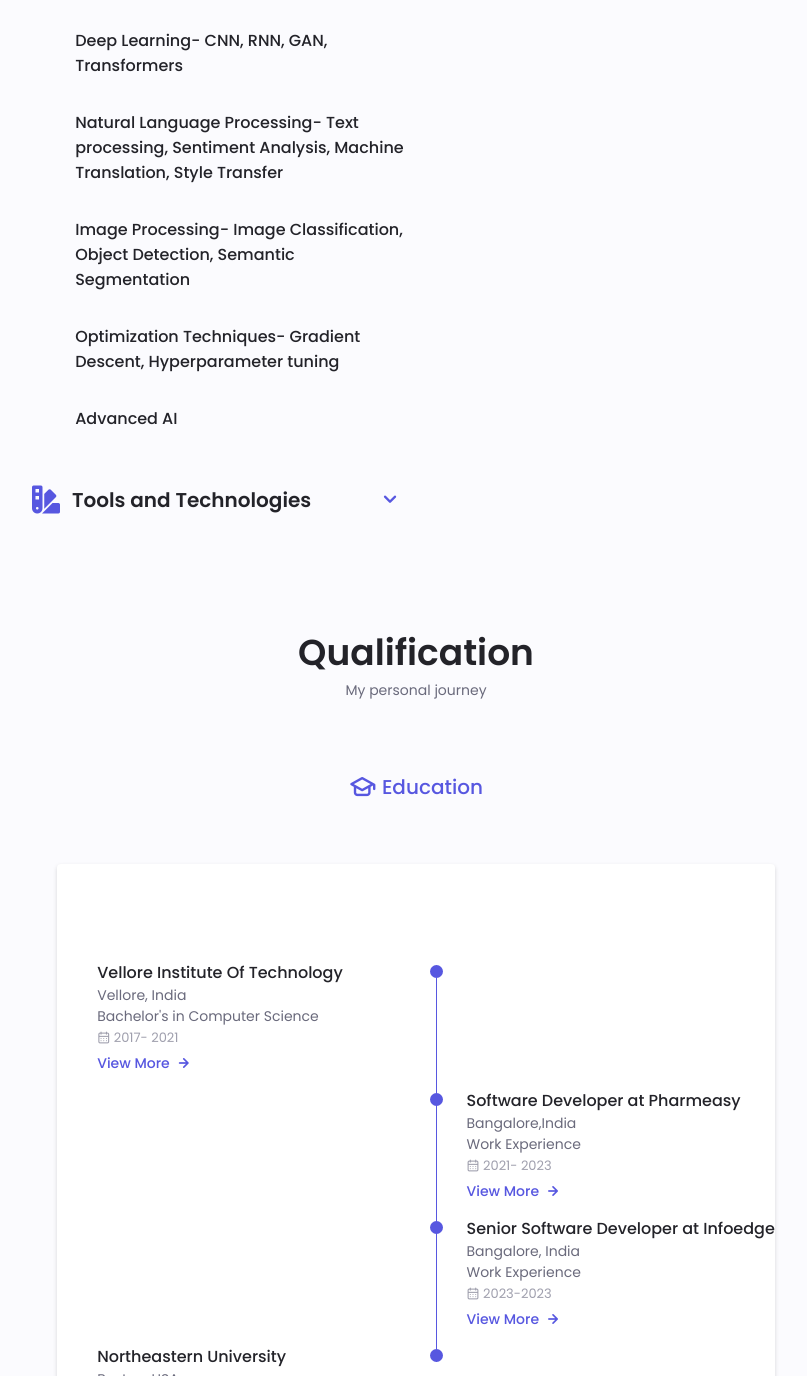
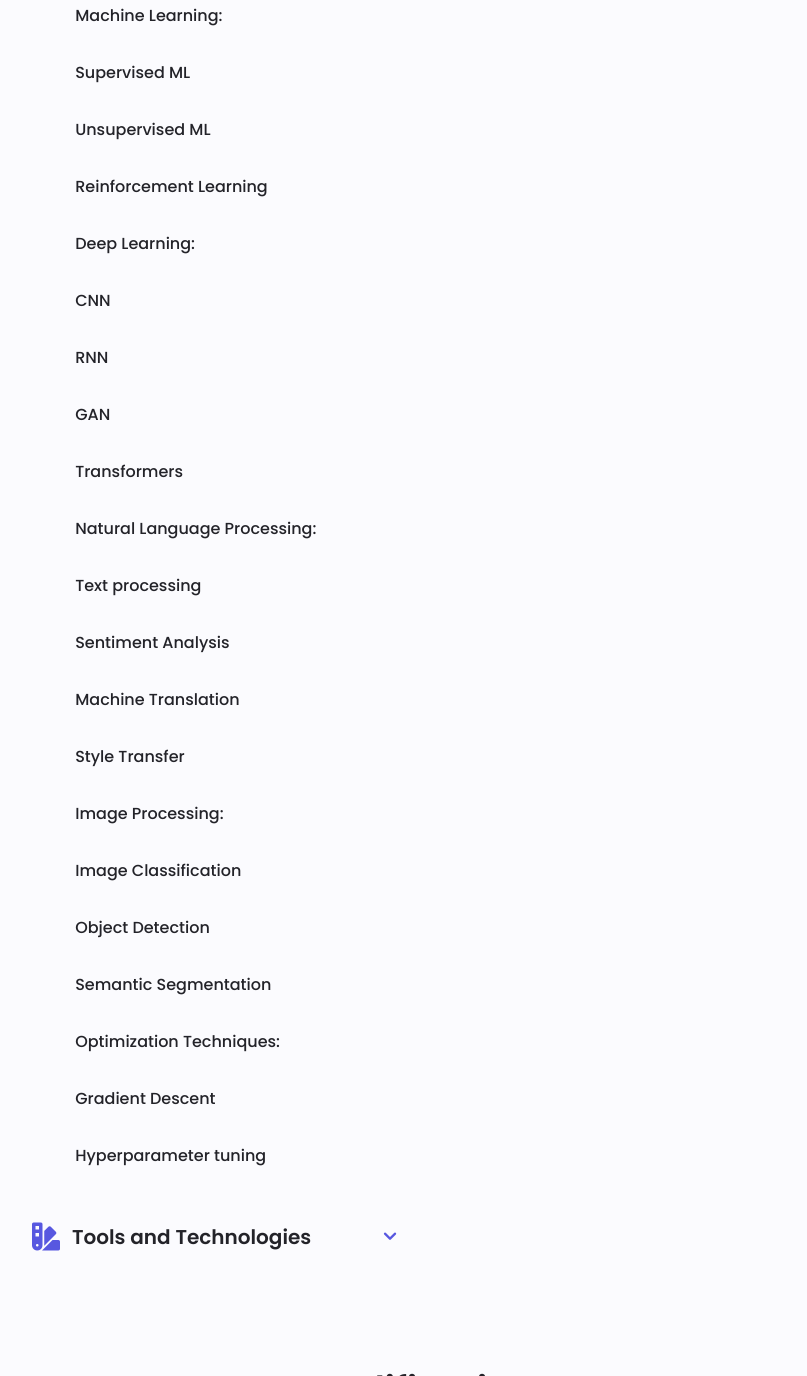
Before and after one commit to mehereasha2601/mehereasha2601.github.io, a plain HTML site: page index.html in a window 1280 px wide. Shown: the part 2616-3992 px from the top of the page, without its empty margins (224-1031 px from the left). Drawn offline with nearby package versions, Linux system fonts and the light colour scheme.

Commit message:
updated website

```diff
--- a/index.html
+++ b/index.html
@@ -230,6 +230,12 @@
                     </div>
 
                   </div>
+                <div class="skills__data">
+                  <div class="skills__titles">
+                    <h3 class="skills__name">MATLAB </h3>
+                  </div>
+
+                  </div>
                   <div class="skills__data">
                     <div class="skills__titles">
                       <h3 class="skills__name">R  </h3>
@@ -260,35 +266,128 @@
               <div class="skills__list grid">
                 <div class="skills__data">
                   <div class="skills__titles">
-                    <h3 class="skills__name">Machine Learning- Supervised, Unsupervised, Reinforcement Learning</h3>
+                    <h3 class="skills__name">Machine Learning:</h3>
                   </div>
 
                 </div>
                 <div class="skills__data">
                   <div class="skills__titles">
-                    <h3 class="skills__name">Deep Learning- CNN, RNN, GAN, Transformers</h3>
+                    <h3 class="skills__name">Supervised ML</h3>
                   </div>
 
                 </div>
                 <div class="skills__data">
                   <div class="skills__titles">
-                    <h3 class="skills__name">Natural Language Processing- Text processing, Sentiment Analysis, Machine Translation, Style Transfer</h3>
-                  </div>
-                </div>
-                <div class="skills__data">
-                  <div class="skills__titles">
-                    <h3 class="skills__name">Image Processing- Image Classification, Object Detection, Semantic Segmentation </h3>
-                  </div>
-                </div>
-                <div class="skills__data">
-                  <div class="skills__titles">
-                    <h3 class="skills__name">Optimization Techniques- Gradient Descent, Hyperparameter tuning</h3>
+                    <h3 class="skills__name">Unsupervised ML</h3>
                   </div>
 
                 </div>
                 <div class="skills__data">
                   <div class="skills__titles">
-                    <h3 class="skills__name">Advanced AI</h3>
+                    <h3 class="skills__name">Reinforcement Learning</h3>
+                  </div>
+
+                </div>
+                <div class="skills__data">
+                  <div class="skills__titles">
+                    <h3 class="skills__name">Deep Learning:</h3>
+                  </div>
+
+                </div>
+                <div class="skills__data">
+                  <div class="skills__titles">
+                    <h3 class="skills__name">CNN</h3>
+                  </div>
+
+                </div>
+                <div class="skills__data">
+                  <div class="skills__titles">
+                    <h3 class="skills__name">RNN</h3>
+                  </div>
+
+                </div>
+                <div class="skills__data">
+                  <div class="skills__titles">
+                    <h3 class="skills__name">GAN</h3>
+                  </div>
+
+                </div>
+                <div class="skills__data">
+                  <div class="skills__titles">
+                    <h3 class="skills__name">Transformers</h3>
+                  </div>
+
+                </div>
+                <div class="skills__data">
+                  <div class="skills__titles">
+                    <h3 class="skills__name">Natural Language Processing:</h3>
+                  </div>
+
+                </div>
+                <div class="skills__data">
+                  <div class="skills__titles">
+                    <h3 class="skills__name">Text processing</h3>
+                  </div>
+
+                </div>
+                <div class="skills__data">
+                  <div class="skills__titles">
+                    <h3 class="skills__name"> Sentiment Analysis</h3>
+                  </div>
+
+
+                </div>
+                <div class="skills__data">
+                  <div class="skills__titles">
+                    <h3 class="skills__name">Machine Translation</h3>
+                  </div>
+
+                </div>
+                <div class="skills__data">
+                  <div class="skills__titles">
+                    <h3 class="skills__name">Style Transfer</h3>
+                  </div>
+
+                </div>
+                <div class="skills__data">
+                  <div class="skills__titles">
+                    <h3 class="skills__name">Image Processing:</h3>
+                  </div>
+
+                </div>
+                <div class="skills__data">
+                  <div class="skills__titles">
+                    <h3 class="skills__name">Image Classification</h3>
+                  </div>
+
+                </div>
+                <div class="skills__data">
+                  <div class="skills__titles">
+                    <h3 class="skills__name">Object Detection</h3>
+                  </div>
+
+                </div>
+                <div class="skills__data">
+                  <div class="skills__titles">
+                    <h3 class="skills__name">Semantic Segmentation</h3>
+                  </div>
+
+
+                </div>
+                <div class="skills__data">
+                  <div class="skills__titles">
+                    <h3 class="skills__name">Optimization Techniques: </h3>
+                  </div>
+                </div>
+                <div class="skills__data">
+                  <div class="skills__titles">
+                    <h3 class="skills__name">Gradient Descent</h3>
+                  </div>
+
+                </div>
+                <div class="skills__data">
+                  <div class="skills__titles">
+                    <h3 class="skills__name">Hyperparameter tuning</h3>
                   </div>
 
                 </div>
```
